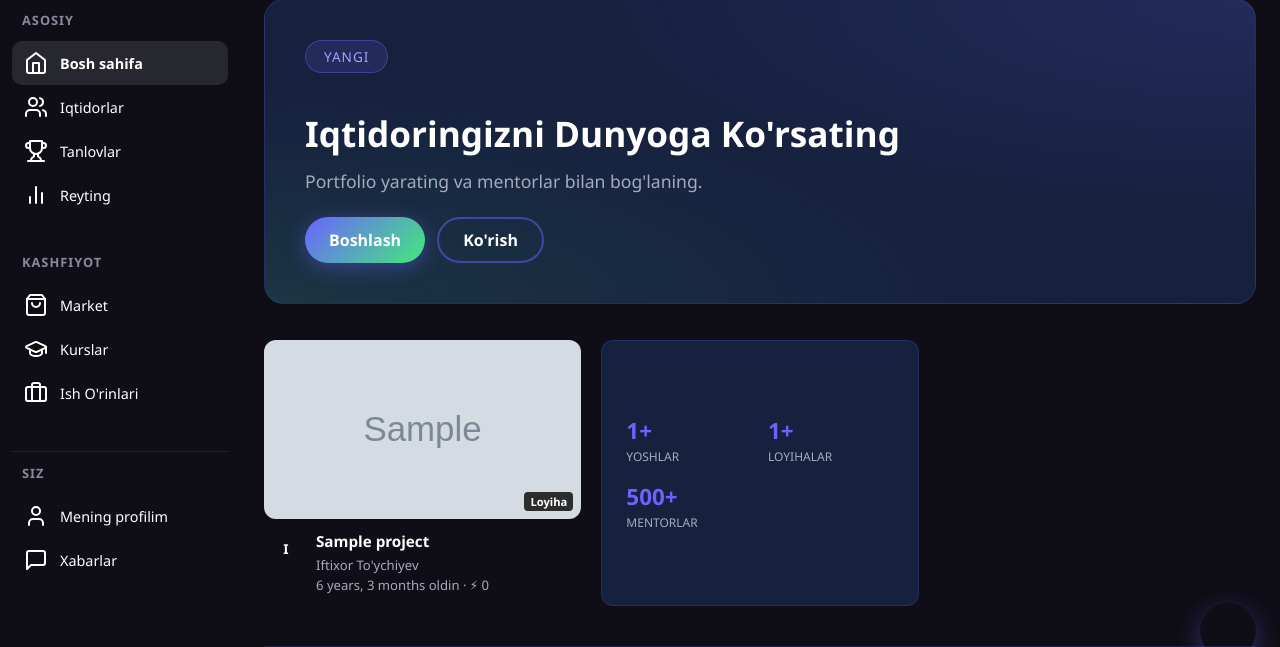
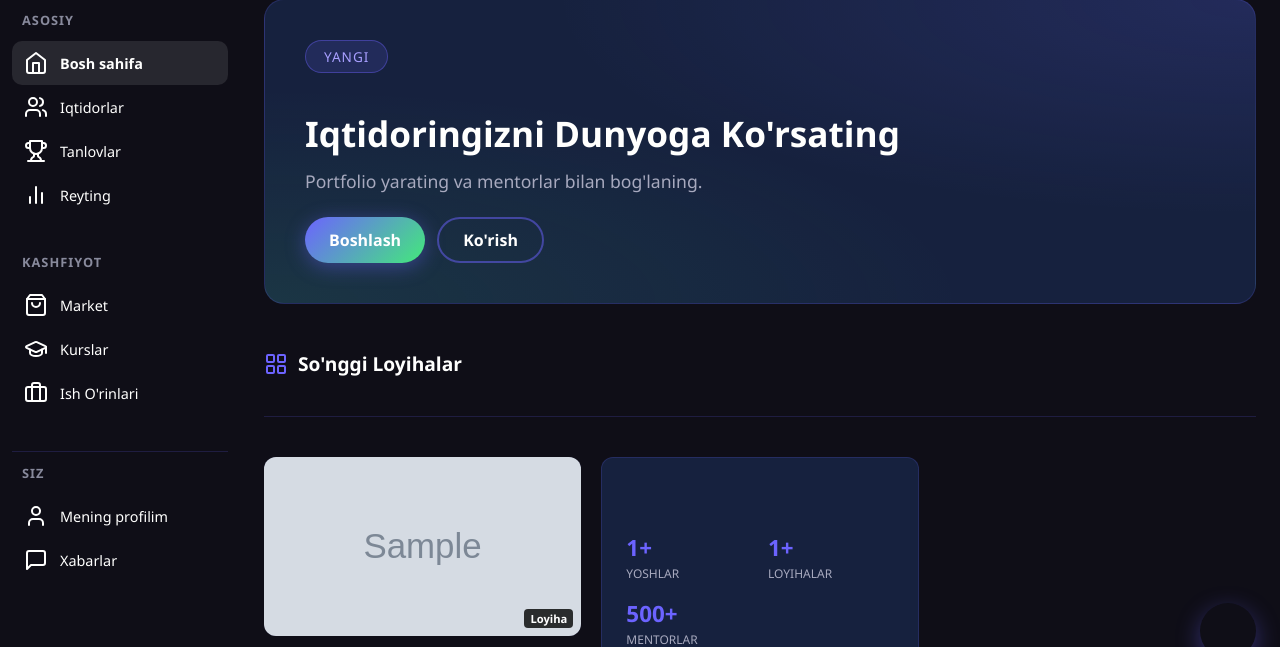
Before and after one commit to Iftix0r/Iqtidorli_yoshlar, a Django app: page / in a window 1280 px wide. Shown: the part 117-764 px from the top of the page. Run offline with Django 4.2, Linux system fonts and the light colour scheme; data comes from the database, SQL or seed files in the repository; tables that the repository leaves empty hold one stand-in row (values such as "Sample post"); grey boxes marked "Sample" are stand-in pictures.

Commit message:
feat: add recent projects section header and display all projects in index template

```diff
--- a/templates/index.html
+++ b/templates/index.html
@@ -53,8 +53,15 @@
         </div>
       </div>
 
+      <!-- RECENT PROJECTS SECTION HEADER -->
+      <div class="feed-full-row" style="margin-top:0; border-top:none; padding-top:10px;">
+        <div class="row-header" style="margin-bottom:15px;">
+          <h2 style="font-size:1.2rem;"><i data-lucide="layout-grid" style="color:var(--primary);"></i> So'nggi Loyihalar</h2>
+        </div>
+      </div>
+
       <!-- PROJECT CARDS -->
-      {% for p in recent_projects|slice:":4" %}
+      {% for p in recent_projects %}
       <div class="feed-card project-card">
         <a href="{% url 'portal' %}" class="card-thumb">
           {% if p.image %}
```
